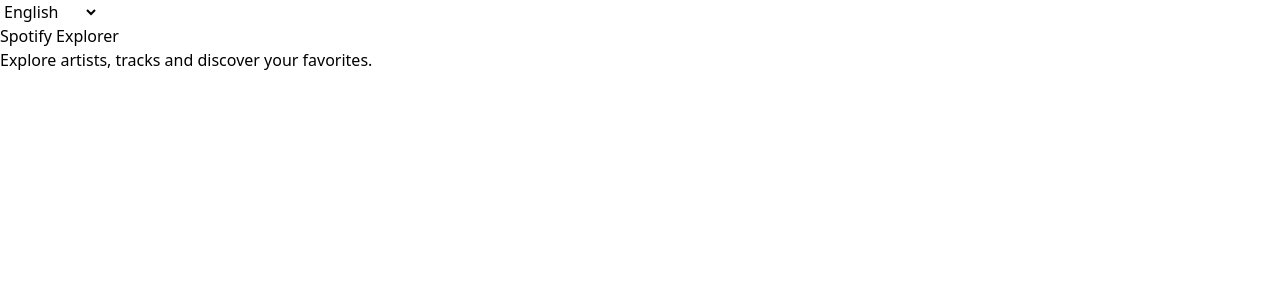
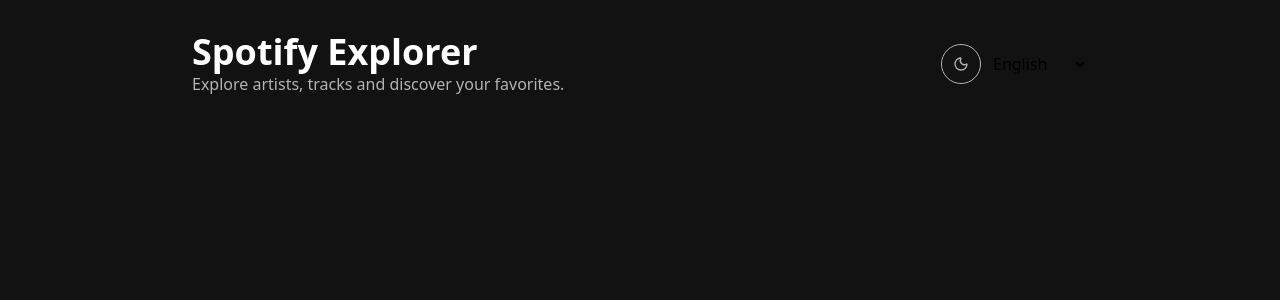
Before and after one commit to lucasruy/spotify-explorer, a React (Vite) app: page / in a window 1280 px wide. Shown: the top 300 px of the page. Built offline with nearby package versions, Linux system fonts and the light colour scheme.

Commit message:
refactor: adicionar ThemeToggle a página inicial

```diff
--- a/src/pages/home/home-page.tsx
+++ b/src/pages/home/home-page.tsx
@@ -1,15 +1,23 @@
 import { useI18n } from '@/shared/i18n';
 import { LanguageSelector } from '@/shared/ui/language-selector';
+import { ThemeToggle } from '@/shared/ui';
 
 export const HomePage = () => {
   const { t } = useI18n('home-page');
 
   return (
-    <div>
-      <LanguageSelector />
-      <div>
-        <h1>{t('title')}</h1>
-        <p>{t('subtitle')}</p>
+    <div className="bg-background min-h-screen p-8">
+      <div className="mx-auto max-w-4xl space-y-8">
+        <div className="flex items-center justify-between">
+          <div>
+            <h1 className="text-foreground text-4xl font-bold">{t('title')}</h1>
+            <p className="text-muted-foreground">{t('subtitle')}</p>
+          </div>
+          <div className="flex items-center gap-2">
+            <ThemeToggle />
+            <LanguageSelector />
+          </div>
+        </div>
       </div>
     </div>
   );
```
